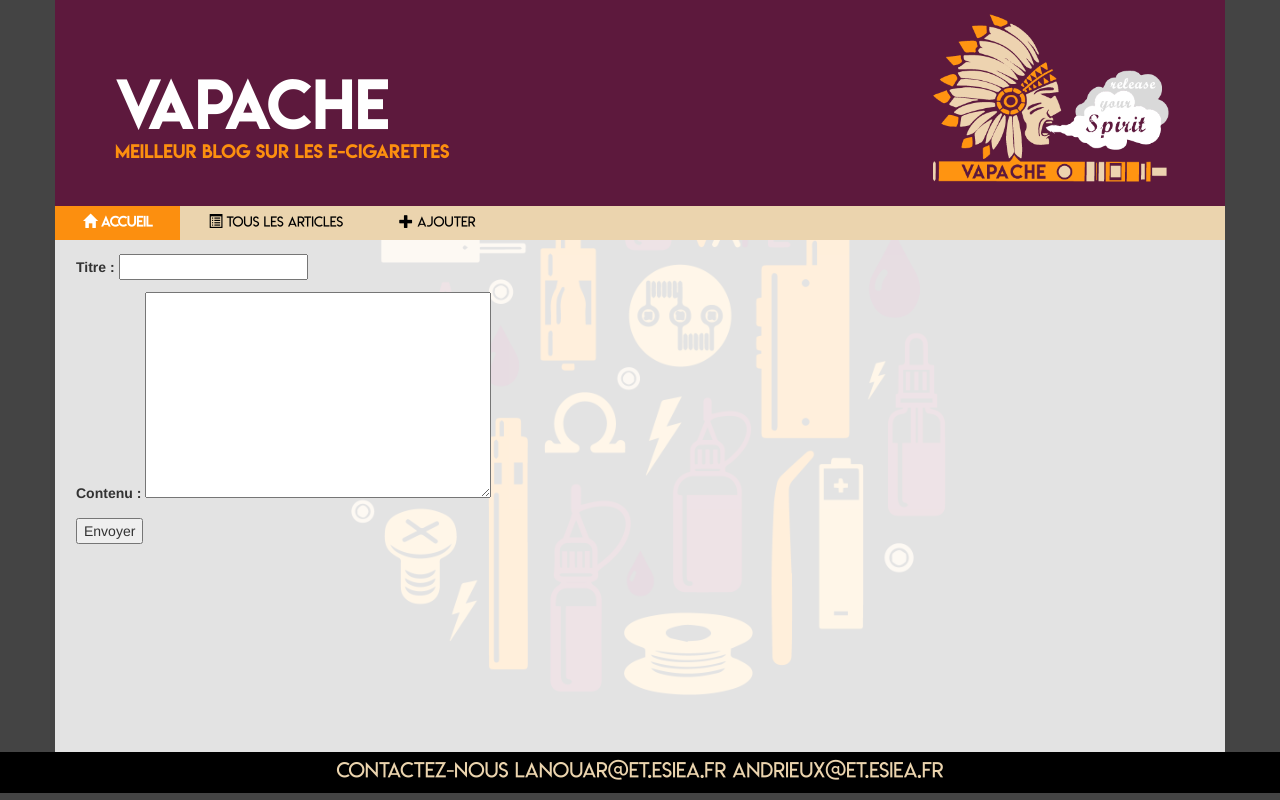
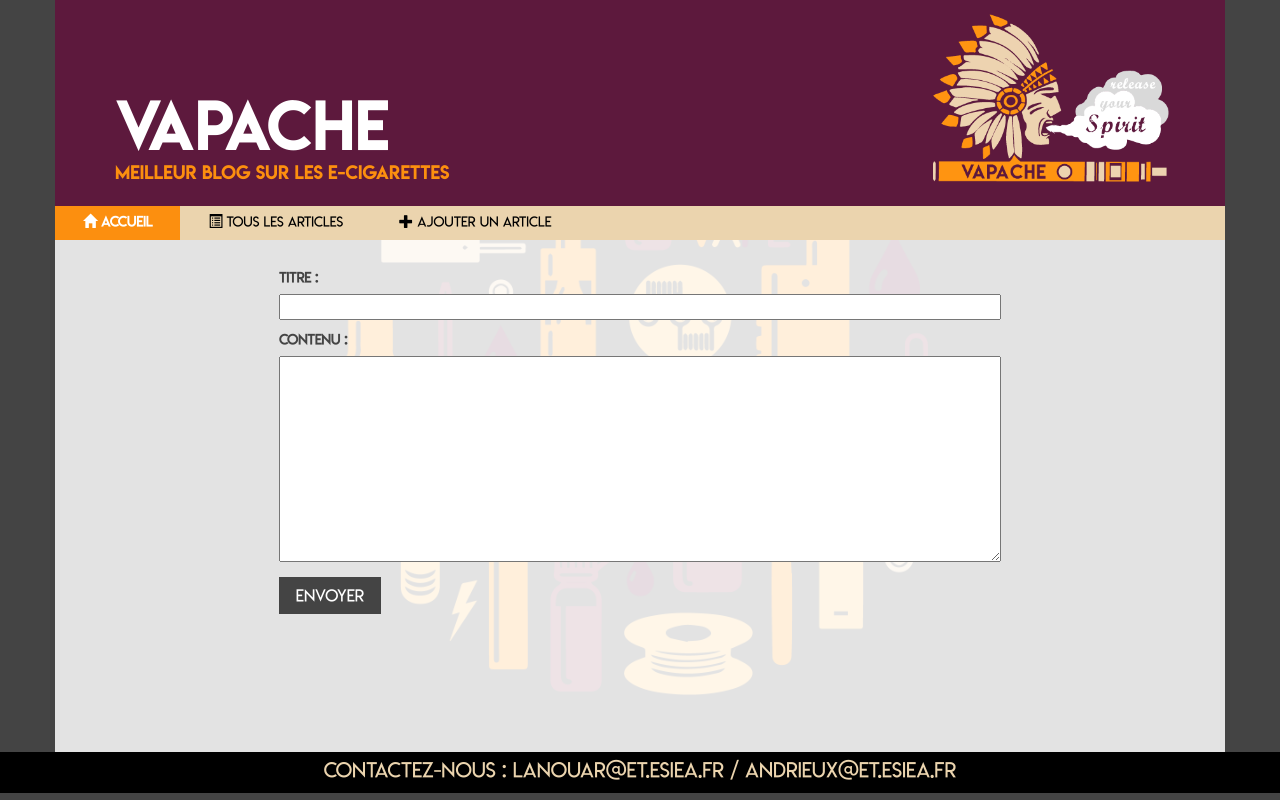
Before and after one commit to Noddin/Projet_web_4A, a Django app: page /blog/addArticle in a window 1280 px wide. Run offline with Django 3.2, Linux system fonts and the light colour scheme; some libraries are stand-ins or nearby versions.

Commit message:
Design features forms + jumbotron

```diff
--- a/vapache/blog/static/stylesheets/style.css
+++ b/vapache/blog/static/stylesheets/style.css
@@ -33,7 +33,7 @@
   background-color: #fc8f0f;
   color: #fff;
   font-family: lemonmilkregular;
-  padding: 0.5em;
+  padding: 0.25em 0.5em;
 }
 h2 {
   font-size: 2em;
@@ -65,9 +65,9 @@
 .jumbotron {
   background-color: #5d193d;
   border-radius: 0;
-  margin: 0em;
+  margin: 0;
   font-family: lemonmilkregular;
-  padding: 5em 0 3em 0;
+  padding: 6.5em 0 1.5em 0;
   text-align: left;
 }
 .jumbotron p {
@@ -159,6 +159,11 @@
   padding: 0;
   min-height: 94vh;
 }
+@media (max-width: 768px) {
+  .container {
+    background-color: #fff;
+  }
+}
 .content {
   padding: 1em 1.5em 2em 1.5em;
 }
@@ -174,6 +179,11 @@
   background-color: #000;
   color: #ebd4ae;
   text-align: center;
+}
+@media (max-width: 768px) {
+  .feet {
+    font-size: 0.75em;
+  }
 }
 .article-content {
   text-align: justify;
@@ -191,11 +201,16 @@
   font-size: 1.2em;
   font-family: lemonmilk_lightregular;
   border-style: none;
-  padding: 0.05em 0.3em;
+  padding: 0.05em 0.5em;
   -webkit-transition: 0.15s /* Safari, Chrome and Opera > 12.1 */;
   -moz-transition: 0.15s /* Firefox < 16 */;
   -ms-transition: 0.15s /* Internet Explorer */;
   -o-transition: 0.15s /* Opera < 12.1 */;
+}
+@media (max-width: 768px) {
+  .article-read-more {
+    font-size: 1em;
+  }
 }
 .article-read-more:hover {
   background-color: #fc8f0f;
@@ -225,3 +240,30 @@
 .article-button:focus {
   color: #fff;
 }
+.article-form {
+  padding-top: 1em;
+}
+.article-form label {
+  font-family: lemonmilk_lightregular;
+  color: #444;
+}
+.article-form input[type=text],
+.article-form textarea {
+  width: 100%;
+}
+.article-form input[type=submit] {
+  font-family: lemonmilk_lightregular;
+  background-color: #444;
+  color: #fff;
+  border: none;
+  font-size: 1.2em;
+  padding: 0.5em 1em 0.25em 1em;
+  -webkit-transition: 0.15s /* Safari, Chrome and Opera > 12.1 */;
+  -moz-transition: 0.15s /* Firefox < 16 */;
+  -ms-transition: 0.15s /* Internet Explorer */;
+  -o-transition: 0.15s /* Opera < 12.1 */;
+}
+.article-form input[type=submit]:hover {
+  background-color: #fc8f0f;
+  color: #5d193d;
+}
--- a/vapache/blog/static/stylesheets/style.styl
+++ b/vapache/blog/static/stylesheets/style.styl
@@ -14,23 +14,23 @@
 h1
   color white
   font-size 4em
-  margin: 0
+  margin 0
 
 h2, h3
   background-color orange
   color white
   font-family main-font
-  padding: 0.5em
+  padding 0.25em 0.5em
 
 h2
-  font-size: 2em
+  font-size 2em
   @media(max-width xs-max)
-    font-size: 1.25em
+    font-size 1.25em
 
 h3
-  font-size: 1.5em
+  font-size 1.5em
   @media(max-width xs-max)
-    font-size: 1em
+    font-size 1em
 
 text, a
   text-align justify
@@ -42,9 +42,9 @@
 .jumbotron
   background-color  wine
   border-radius 0
-  margin 0em
+  margin 0
   font-family main-font
-  padding 5em 0 3em 0
+  padding 6.5em 0 1.5em 0
   text-align left
   p
     color orange
@@ -73,10 +73,10 @@
 
 .navbar-bar
   display flex
-  list-style-type: none;
-  margin: 0;
-  padding: 0;
-  background-color: beige;
+  list-style-type none
+  margin 0
+  padding 0
+  background-color beige
   li
     & a
       font-family main-font-light
@@ -92,7 +92,7 @@
       &.active
         background-color orange
         color white
-        font-weight: bold;
+        font-weight bold
         @media(max-width xs-max)
           background-color beige
           color orange
@@ -113,20 +113,24 @@
 .container
   background-color rgba(255, 255, 255, 0.85)
   padding 0
-  min-height: 94vh;
+  min-height 94vh
+  @media(max-width xs-max)
+    background-color white
 
 .content
-  padding: 1em 1.5em 2em 1.5em
+  padding 1em 1.5em 2em 1.5em
   @media(max-width xs-max)
-    padding: .5em
+    padding .5em
 
 .feet
   padding .25em 0
   font-family main-font-light
   font-size 1.5em
-  background-color: black
+  background-color black
   color beige
-  text-align: center;
+  text-align center
+  @media(max-width xs-max)
+    font-size .75em
 
 //Articles
 .article-content
@@ -142,11 +146,13 @@
 .article-read-more
   color white
   background-color grey
-  font-size: 1.2em
-  font-family: main-font-light
+  font-size 1.2em
+  font-family main-font-light
   border-style none
-  padding .05em .3em
+  padding .05em .5em
   transition(.15s)
+  @media(max-width xs-max)
+    font-size 1em
   &:hover
     background-color orange
     color wine
@@ -157,14 +163,33 @@
   color white
   background-color grey
   border-radius 50%
-  font-size: 1.2em
-  font-family: main-font-light
+  font-size 1.2em
+  font-family main-font-light
   border-style none
   padding .5em .5em .3em .45em
-  margin-left: .25em
+  margin-left .25em
   transition(.15s)
   &:hover
     background-color orange
     color wine
   &:focus
     color white
+
+.article-form
+  padding-top 1em
+  label
+    font-family main-font-light
+    color grey
+  input[type=text],textarea
+    width 100%
+  input[type=submit]
+    font-family main-font-light
+    background-color grey
+    color white
+    border none
+    font-size 1.2em
+    padding .5em 1em .25em 1em
+    transition(.15s)
+    &:hover
+      background-color orange
+      color wine
--- a/vapache/blog/templates/addArticle.html
+++ b/vapache/blog/templates/addArticle.html
@@ -1,8 +1,13 @@
 {% extends "base.html" %}
 {% block content %}
-  <form action="{% url "addArticle" %}" method="post">
+<div class="col-sm-1 col-md-2">
+
+</div>
+<div class="col-xs-12 col-sm-10 col-md-8">
+  <form  class="article-form" action="{% url "addArticle" %}" method="post">
     {% csrf_token %}
     {{ form.as_p }}
     <input type="submit" value="Envoyer" />
   </form>
+</div>
 {% endblock %}
--- a/vapache/blog/templates/base.html
+++ b/vapache/blog/templates/base.html
@@ -21,7 +21,7 @@
       <ul class="navbar-bar">
         <li><a class="active" href="/blog/accueil"><span class="glyphicon glyphicon-home"></span><span class="navbar-menu-tag"> Accueil</span></a></li>
         <li><a href="/blog/articles"><span class="glyphicon glyphicon-list-alt"></span><span class="navbar-menu-tag"> Tous les Articles</span></a></li>
-        <li><a href="/blog/addArticle"><span class="glyphicon glyphicon-plus"></span><span class="navbar-menu-tag"> Ajouter</span></a></li>
+        <li><a href="/blog/addArticle"><span class="glyphicon glyphicon-plus"></span><span class="navbar-menu-tag"> Ajouter un Article</span></a></li>
       </ul>
       {% endblock %}
       <div class="content">
@@ -30,7 +30,7 @@
       </div>
     </div>
     <div class="feet">
-      Contactez-nous lanouar@et.esiea.fr andrieux@et.esiea.fr
+      Contactez-nous : lanouar@et.esiea.fr / andrieux@et.esiea.fr
     </div>
   </body>
 </html>
--- a/vapache/blog/templates/editArticle.html
+++ b/vapache/blog/templates/editArticle.html
@@ -1,8 +1,11 @@
 {% extends "base.html" %}
 {% block content %}
-  <form action="{% url "editArticle" article.id %}" method="post">
+<div class="col-sm-1 col-md-2"></div>
+<div class="col-xs-12 col-sm-10 col-md-8">
+  <form class="article-form" action="{% url "editArticle" article.id %}" method="post">
     {% csrf_token %}
     {{ form.as_p }}
     <input type="submit" value="Envoyer" />
   </form>
+</div>
 {% endblock %}
```
